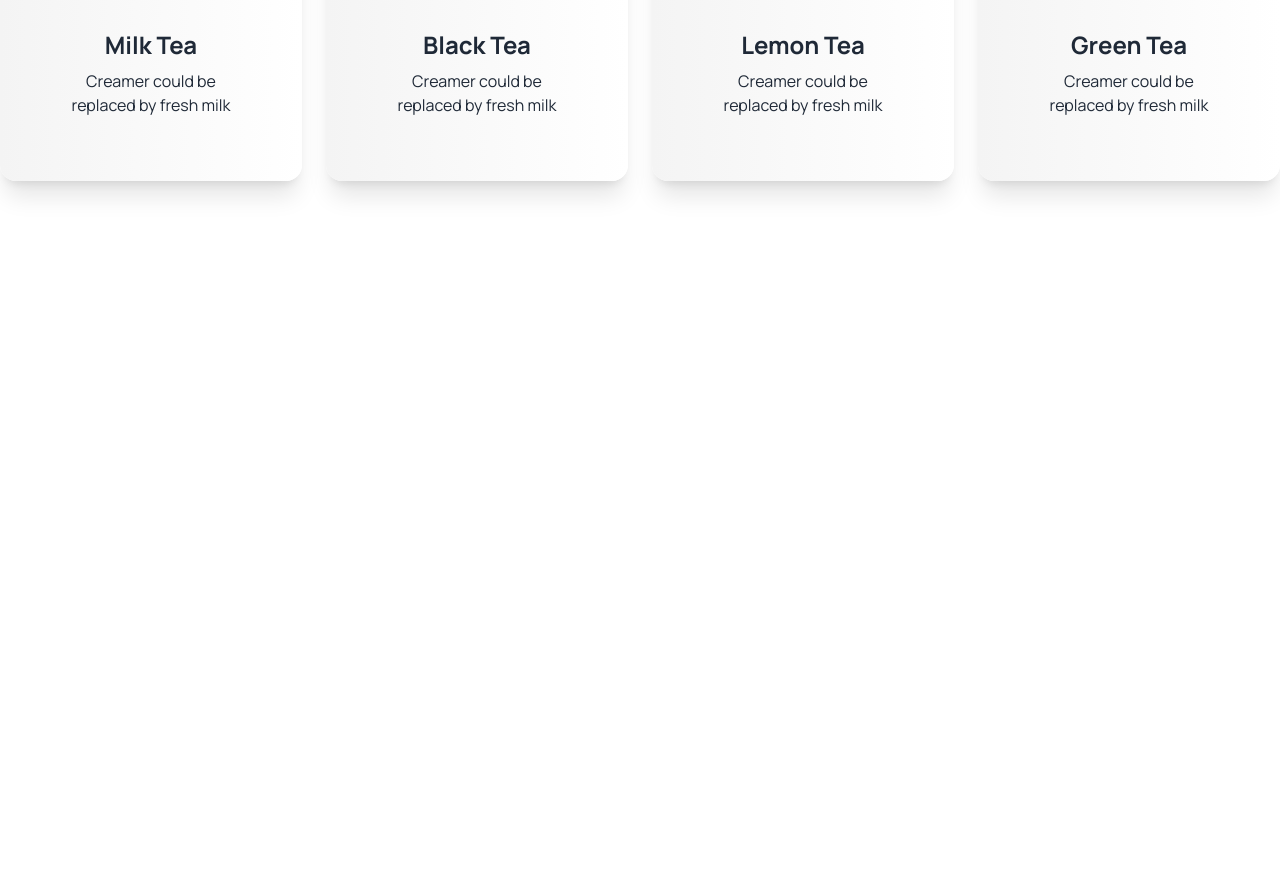
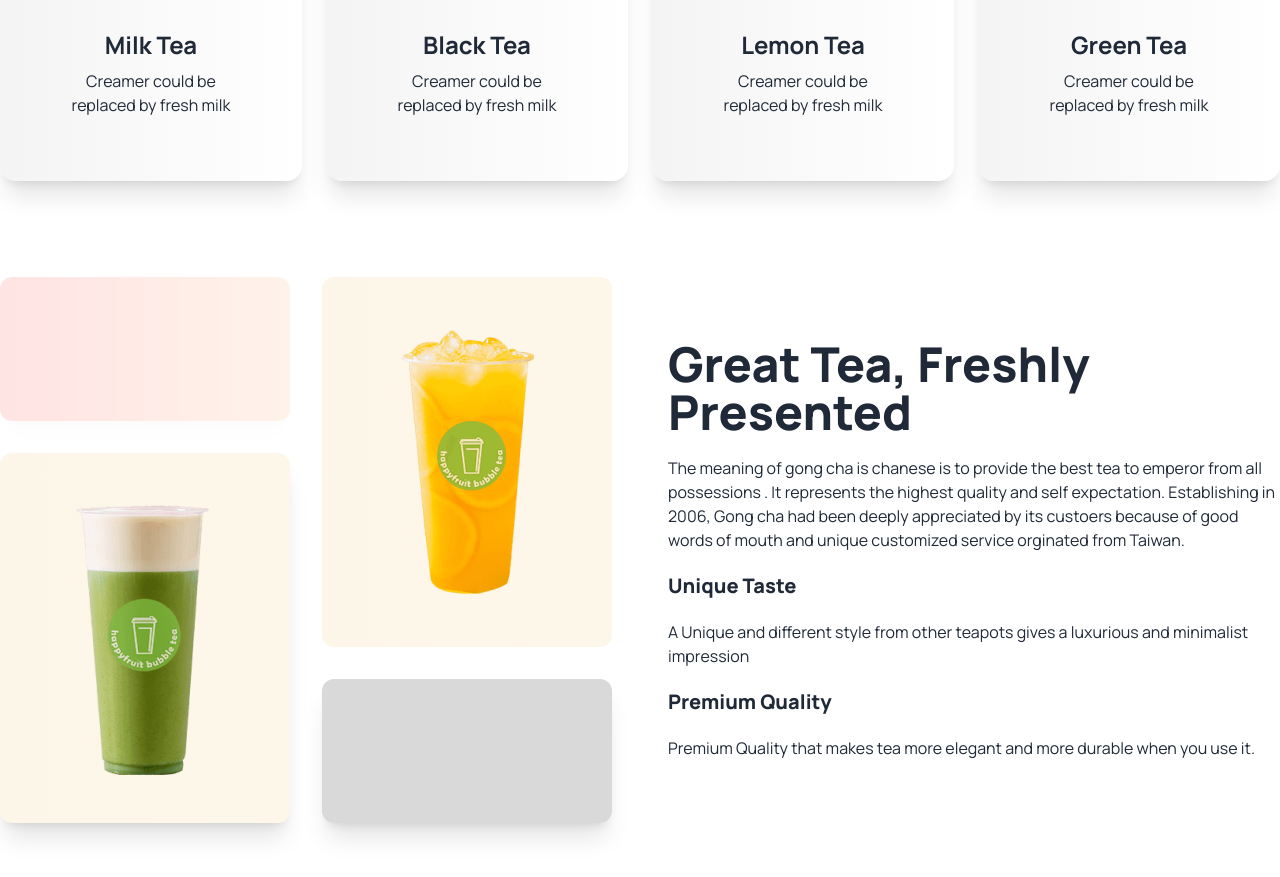
Before and after one commit to STTaj/tea-house, a plain HTML site: page index.html in a window 1280 px wide. Shown: the part 1300-2177 px from the top of the page. Before the commit the page ends 1577 px from the top, so only its background shows below. Drawn offline with nearby package versions, Linux system fonts and the light colour scheme.

Commit message:
added great tea

```diff
--- a/index.html
+++ b/index.html
@@ -109,6 +109,31 @@
 
       </div>
     </section>
+
+    <!--great tea-->
+    <section class="my-24 flex flex-col lg:flex-row gap-14 items-center">
+      <div class="grid gap-8 grid-cols-1 md:grid-cols-2 flex-1">
+        <div class="rounded-xl bg-gradient-to-r from-[#F00] to-[#FF8938] shadow-xl h-36 opacity-10"></div>
+        <div class="row-span-2 rounded-xl flex bg-gradient-to-r from-[#E6A6231A] to-[#edae2e1a] px-8 py-12 justify-center items-center">
+          <img src="images/fresh-1.png" alt="">
+        </div>
+        <div class="row-span-2 rounded-xl flex bg-gradient-to-r from-[#E6A6231A] to-[#edae2e1a] shadow-xl px-8 py-12 justify-center items-center">
+          <img src="images/fresh-2.png" alt="">
+        </div>
+        <div class="rounded-xl bg-gradient-to-r from-[#D9D9D9] to-[#D9D9D9] shadow-xl h-36"></div>
+
+      </div>
+      <div class="space-y-5 flex-1">
+        <h3 class="text-5xl font-extrabold space-y-5-5">Great Tea, Freshly <br>
+           Presented</h3>
+        <p class="">The meaning of gong cha is chanese is to provide the best tea to emperor from all possessions . It represents the highest quality and self expectation. Establishing in 2006, Gong cha had been deeply appreciated by its custoers  because of good words of mouth and unique customized service orginated from Taiwan.</p>
+        <h4 class="text-xl font-extrabold">Unique Taste</h4>
+        <p>A Unique and different style from other teapots gives a luxurious and minimalist impression</p>
+        <h4 class="text-xl font-extrabold">Premium Quality</h4>
+        <p>Premium Quality that makes tea more elegant and more durable when you use it.</p>
+      </div>
+
+    </section>
   </main>
   <footer>
 
```
